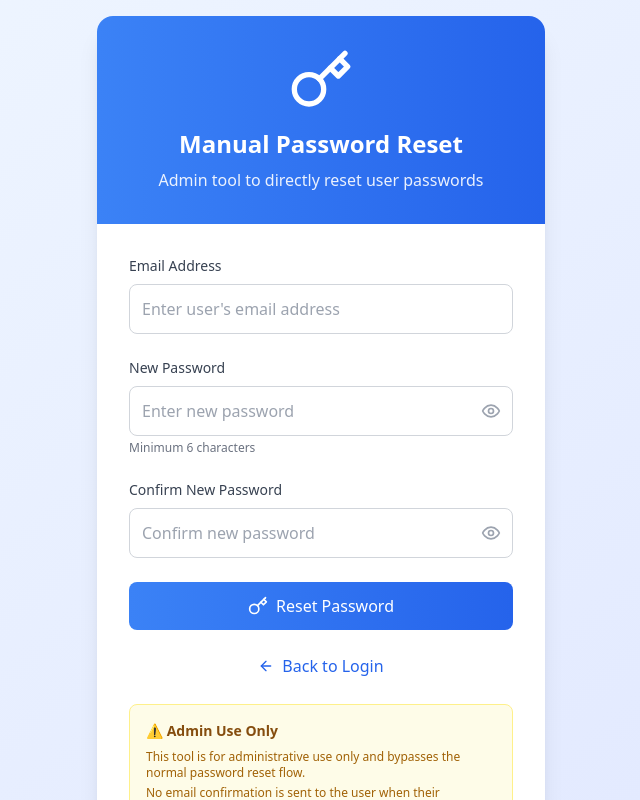
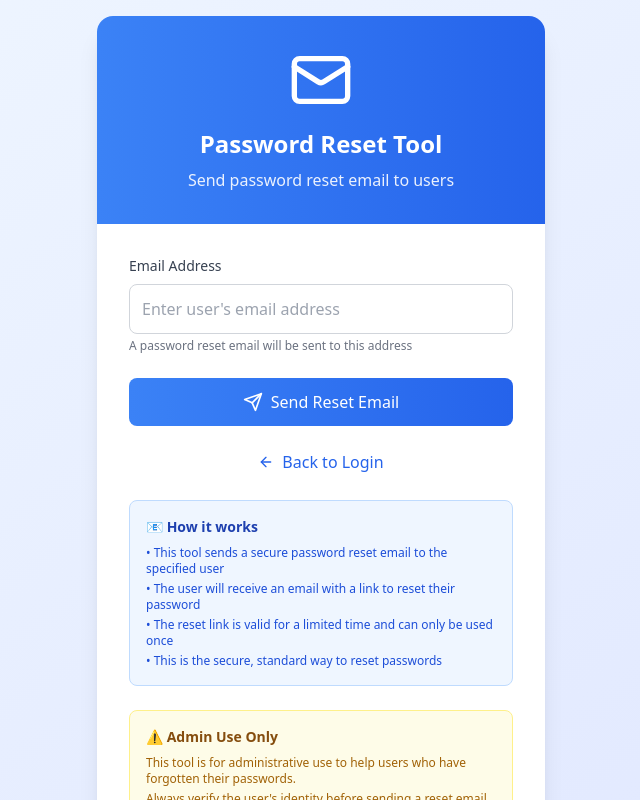
Before and after one commit to musabkazmi/new-bolt-app, a React (Vite) app: page /manual-reset in a window 1280 px wide. Shown: the top 800 px of the page, without its empty margins (319-959 px from the left). Built offline with nearby package versions, Linux system fonts and the light colour scheme.

Commit message:
Fix Manual Password Reset Component

```diff
--- a/src/components/ManualPasswordReset.tsx
+++ b/src/components/ManualPasswordReset.tsx
@@ -1,17 +1,13 @@
 import React, { useState, useEffect } from 'react';
 import { Link, useLocation } from 'react-router-dom';
 import { supabase } from '../lib/supabase';
-import { AlertCircle, CheckCircle, Eye, EyeOff, Key, ArrowLeft, RefreshCw } from 'lucide-react';
+import { AlertCircle, CheckCircle, Mail, ArrowLeft, Send } from 'lucide-react';
 
 export default function ManualPasswordReset() {
   const [email, setEmail] = useState('');
-  const [newPassword, setNewPassword] = useState('');
-  const [confirmPassword, setConfirmPassword] = useState('');
   const [loading, setLoading] = useState(false);
   const [error, setError] = useState('');
   const [success, setSuccess] = useState('');
-  const [showPassword, setShowPassword] = useState(false);
-  const [showConfirmPassword, setShowConfirmPassword] = useState(false);
   const location = useLocation();
 
   useEffect(() => {
@@ -34,100 +30,29 @@ export default function ManualPasswordReset() {
       return;
     }
 
-    if (newPassword.length < 6) {
-      setError('Password must be at least 6 characters long.');
-      return;
-    }
-
-    if (newPassword !== confirmPassword) {
-      setError('Passwords do not match.');
-      return;
-    }
-
     try {
       setLoading(true);
       setError('');
       setSuccess('');
 
-      console.log('Attempting to reset password for:', email);
+      console.log('Sending password reset email to:', email);
 
-      // First, check if the user exists in auth.users
-      const { data: authUser, error: authError } = await supabase.auth.admin.getUserByEmail(email);
+      // Use the standard password reset flow
+      const { error: resetError } = await supabase.auth.resetPasswordForEmail(email, {
+        redirectTo: `${window.location.origin}/reset-password`,
+      });
 
-      if (authError) {
-        console.error('Error finding user in auth:', authError);
-        setError(`Error finding user in auth system: ${authError.message}`);
+      if (resetError) {
+        console.error('Error sending password reset email:', resetError);
+        setError(`Failed to send password reset email: ${resetError.message}`);
         return;
       }
 
-      if (!authUser || !authUser.user) {
-        setError(`User with email ${email} not found in authentication system. Please check the email address.`);
-        return;
-      }
-
-      const userId = authUser.user.id;
-      console.log('User found in auth system, ID:', userId);
-
-      // Check if user exists in public.users table
-      const { data: profileData, error: profileError } = await supabase
-        .from('users')
-        .select('*')
-        .eq('id', userId)
-        .maybeSingle();
-
-      if (profileError) {
-        console.error('Error checking user profile:', profileError);
-      }
-
-      // If user doesn't exist in public.users, create the profile
-      if (!profileData) {
-        console.log('User profile not found in public.users table, creating it...');
-
-        // Create a basic profile with default values
-        const { error: insertError } = await supabase
-          .from('users')
-          .insert([
-            {
-              id: userId,
-              email: email,
-              name: email.split('@')[0], // Use part of email as name
-              role: 'customer' // Default role
-            }
-          ]);
-
-        if (insertError) {
-          console.error('Error creating user profile:', insertError);
-          setError(`Error creating user profile: ${insertError.message}`);
-          return;
-        }
-
-        console.log('User profile created successfully');
-      }
-
-      // Update the user's password
-      const { error: updateError } = await supabase.auth.admin.updateUserById(
-        userId,
-        { password: newPassword }
-      );
-
-      if (updateError) {
-        console.error('Error updating password:', updateError);
-
-        // Check for specific error types
-        if (updateError.message?.includes('service_role key is required')) {
-          setError('Admin privileges required. This operation requires a service role key.');
-        } else {
-          setError(`Failed to update password: ${updateError.message}`);
-        }
-        return;
-      }
-
-      console.log('Password updated successfully');
-      setSuccess(`Password for ${email} has been updated successfully!`);
+      console.log('Password reset email sent successfully');
+      setSuccess(`Password reset email has been sent to ${email}. Please check the user's inbox and spam folder.`);
 
       // Clear form
-      setNewPassword('');
-      setConfirmPassword('');
+      setEmail('');
 
     } catch (err: any) {
       console.error('Unexpected error during password reset:', err);
@@ -142,9 +67,9 @@ export default function ManualPasswordReset() {
       <div className="max-w-md w-full">
         <div className="bg-white rounded-2xl shadow-xl overflow-hidden">
           <div className="bg-gradient-to-r from-blue-500 to-blue-600 p-8 text-white text-center">
-            <Key className="w-16 h-16 mx-auto mb-4" />
-            <h1 className="text-2xl font-bold">Manual Password Reset</h1>
-            <p className="opacity-90 mt-2">Admin tool to directly reset user passwords</p>
+            <Mail className="w-16 h-16 mx-auto mb-4" />
+            <h1 className="text-2xl font-bold">Password Reset Tool</h1>
+            <p className="opacity-90 mt-2">Send password reset email to users</p>
           </div>
 
           <form onSubmit={handleSubmit} className="p-8 space-y-6">
@@ -180,55 +105,9 @@ export default function ManualPasswordReset() {
                 className="w-full p-3 border border-gray-300 rounded-lg focus:ring-2 focus:ring-blue-500 focus:border-transparent transition-all"
                 required
               />
-            </div>
-
-            <div>
-              <label className="block text-sm font-medium text-gray-700 mb-2">
-                New Password
-              </label>
-              <div className="relative">
-                <input
-                  type={showPassword ? 'text' : 'password'}
-                  value={newPassword}
-                  onChange={(e) => setNewPassword(e.target.value)}
-                  placeholder="Enter new password"
-                  className="w-full p-3 pr-12 border border-gray-300 rounded-lg focus:ring-2 focus:ring-blue-500 focus:border-transparent transition-all"
-                  required
-                  minLength={6}
-                />
-                <button
-                  type="button"
-                  onClick={() => setShowPassword(!showPassword)}
-                  className="absolute right-3 top-1/2 transform -translate-y-1/2 text-gray-400 hover:text-gray-600"
-                >
-                  {showPassword ? <EyeOff className="w-5 h-5" /> : <Eye className="w-5 h-5" />}
-                </button>
-              </div>
-              <p className="text-xs text-gray-500 mt-1">Minimum 6 characters</p>
-            </div>
-
-            <div>
-              <label className="block text-sm font-medium text-gray-700 mb-2">
-                Confirm New Password
-              </label>
-              <div className="relative">
-                <input
-                  type={showConfirmPassword ? 'text' : 'password'}
-                  value={confirmPassword}
-                  onChange={(e) => setConfirmPassword(e.target.value)}
-                  placeholder="Confirm new password"
-                  className="w-full p-3 pr-12 border border-gray-300 rounded-lg focus:ring-2 focus:ring-blue-500 focus:border-transparent transition-all"
-                  required
-                  minLength={6}
-                />
-                <button
-                  type="button"
-                  onClick={() => setShowConfirmPassword(!showConfirmPassword)}
-                  className="absolute right-3 top-1/2 transform -translate-y-1/2 text-gray-400 hover:text-gray-600"
-                >
-                  {showConfirmPassword ? <EyeOff className="w-5 h-5" /> : <Eye className="w-5 h-5" />}
-                </button>
-              </div>
+              <p className="text-xs text-gray-500 mt-1">
+                A password reset email will be sent to this address
+              </p>
             </div>
 
             <button
@@ -240,8 +119,8 @@ export default function ManualPasswordReset() {
                 <div className="w-5 h-5 border-2 border-white border-t-transparent rounded-full animate-spin"></div>
               ) : (
                 <>
-                  <Key className="w-5 h-5" />
-                  Reset Password
+                  <Send className="w-5 h-5" />
+                  Send Reset Email
                 </>
               )}
             </button>
@@ -256,13 +135,22 @@ export default function ManualPasswordReset() {
               </Link>
             </div>
 
-            <div className="mt-6 p-4 bg-yellow-50 border border-yellow-200 rounded-lg">
+            <div className="mt-6 p-4 bg-blue-50 border border-blue-200 rounded-lg">
+              <h4 className="text-sm font-semibold text-blue-800 mb-2">📧 How it works</h4>
+              <div className="text-xs text-blue-700 space-y-1">
+                <p>• This tool sends a secure password reset email to the specified user</p>
+                <p>• The user will receive an email with a link to reset their password</p>
+                <p>• The reset link is valid for a limited time and can only be used once</p>
+                <p>• This is the secure, standard way to reset passwords</p>
+              </div>
+            </div>
+
+            <div className="mt-4 p-4 bg-yellow-50 border border-yellow-200 rounded-lg">
               <h4 className="text-sm font-semibold text-yellow-800 mb-2">⚠️ Admin Use Only</h4>
               <div className="text-xs text-yellow-700 space-y-1">
-                <p>This tool is for administrative use only and bypasses the normal password reset flow.</p>
-                <p>No email confirmation is sent to the user when their password is changed.</p>
-                <p>Use with caution and only for legitimate password recovery situations.</p>
-                <p>After resetting, manually inform the user of their new password via email, WhatsApp, or other means.</p>
+                <p>This tool is for administrative use to help users who have forgotten their passwords.</p>
+                <p>Always verify the user's identity before sending a reset email.</p>
+                <p>Inform the user to check their email (including spam folder) for the reset link.</p>
               </div>
             </div>
           </form>
```
